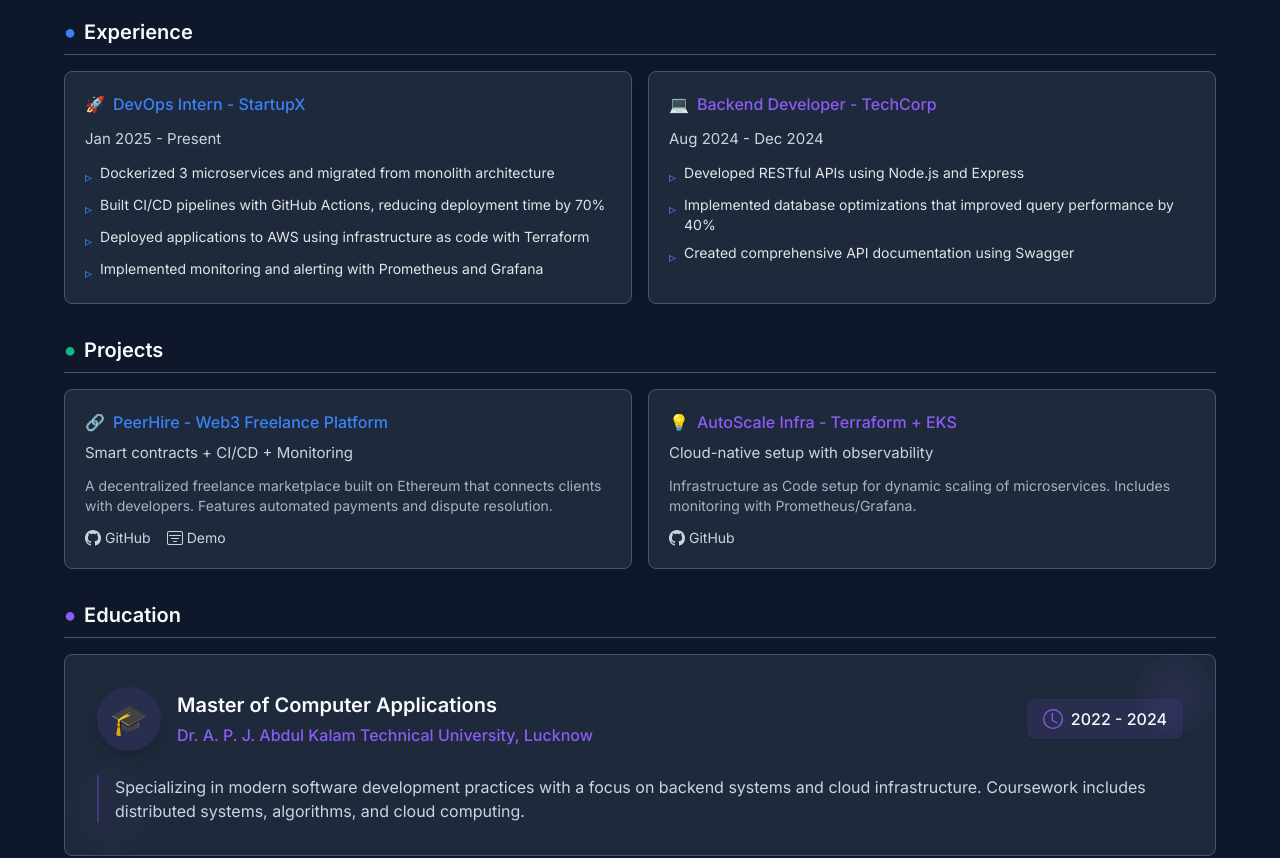
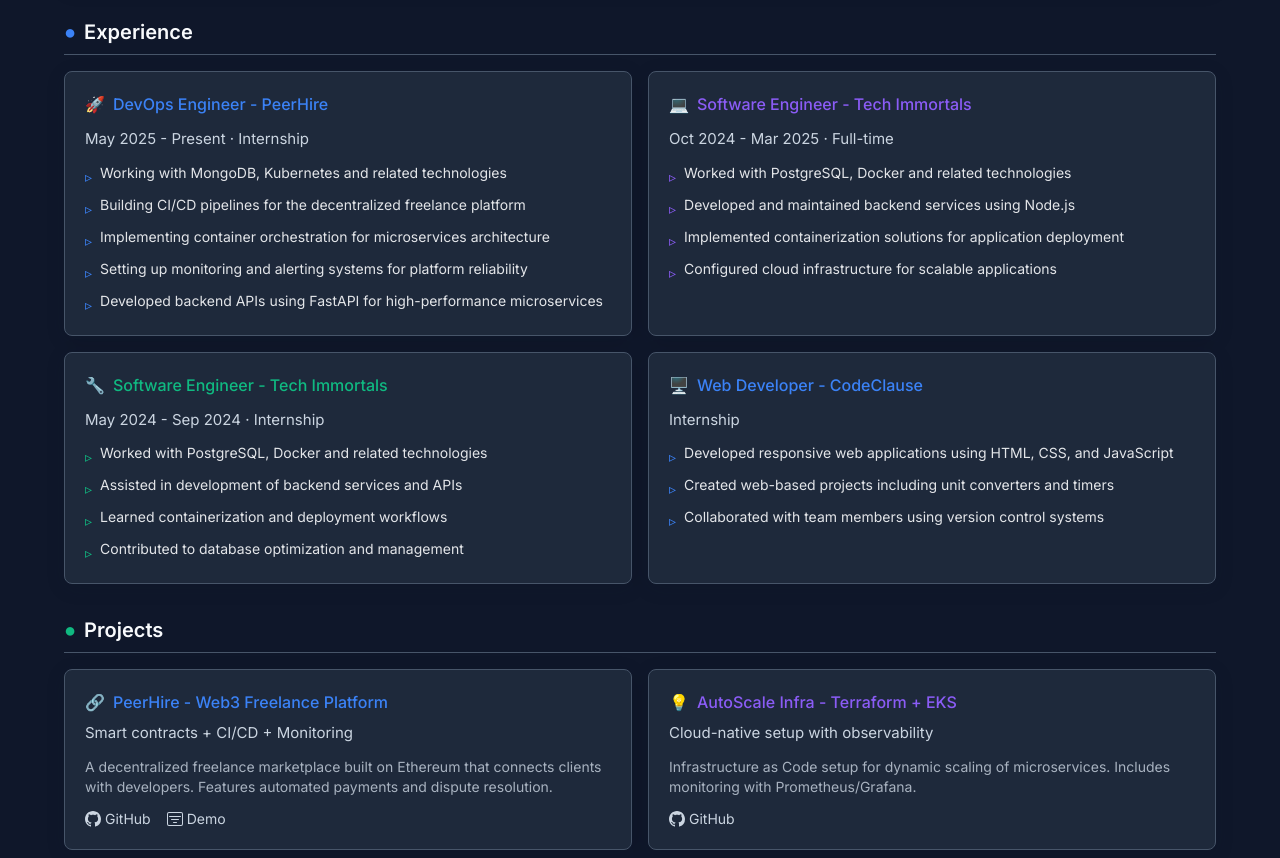
Before and after one commit to AnshumanPatek/Portfolio-2025, a plain HTML site: page index.html in a window 1280 px wide. Shown: the part 980-1838 px from the top of the page. Drawn offline with nearby package versions, Linux system fonts and the light colour scheme.

Commit message:
add Experience section

```diff
--- a/index.html
+++ b/index.html
@@ -426,25 +426,29 @@
                     <div class="absolute inset-0 bg-gradient-shine opacity-0 group-hover:animate-shimmer"></div>
                     <div class="relative z-10">
                         <div class="flex items-center gap-2 font-medium mb-3 text-devops-color">
-                            <span class="transition-transform duration-300 group-hover:scale-110">🚀</span> DevOps Intern - StartupX
+                            <span class="transition-transform duration-300 group-hover:scale-110">🚀</span> DevOps Engineer - PeerHire
                         </div>
-                        <div class="text-text-secondary text-[15px] mb-3">Jan 2025 - Present</div>
+                        <div class="text-text-secondary text-[15px] mb-3">May 2025 - Present · Internship</div>
                         <ul class="space-y-2">
                             <li class="flex items-start gap-2 text-text-primary/90 text-sm group">
                                 <span class="text-devops-color mt-1">▹</span>
-                                <span class="group-hover:translate-x-1 transition-transform duration-300">Dockerized 3 microservices and migrated from monolith architecture</span>
+                                <span class="group-hover:translate-x-1 transition-transform duration-300">Working with MongoDB, Kubernetes and related technologies</span>
                             </li>
                             <li class="flex items-start gap-2 text-text-primary/90 text-sm group">
                                 <span class="text-devops-color mt-1">▹</span>
-                                <span class="group-hover:translate-x-1 transition-transform duration-300">Built CI/CD pipelines with GitHub Actions, reducing deployment time by 70%</span>
+                                <span class="group-hover:translate-x-1 transition-transform duration-300">Building CI/CD pipelines for the decentralized freelance platform</span>
                             </li>
                             <li class="flex items-start gap-2 text-text-primary/90 text-sm group">
                                 <span class="text-devops-color mt-1">▹</span>
-                                <span class="group-hover:translate-x-1 transition-transform duration-300">Deployed applications to AWS using infrastructure as code with Terraform</span>
+                                <span class="group-hover:translate-x-1 transition-transform duration-300">Implementing container orchestration for microservices architecture</span>
                             </li>
                             <li class="flex items-start gap-2 text-text-primary/90 text-sm group">
                                 <span class="text-devops-color mt-1">▹</span>
-                                <span class="group-hover:translate-x-1 transition-transform duration-300">Implemented monitoring and alerting with Prometheus and Grafana</span>
+                                <span class="group-hover:translate-x-1 transition-transform duration-300">Setting up monitoring and alerting systems for platform reliability</span>
+                            </li>
+                            <li class="flex items-start gap-2 text-text-primary/90 text-sm group">
+                                <span class="text-devops-color mt-1">▹</span>
+                                <span class="group-hover:translate-x-1 transition-transform duration-300">Developed backend APIs using FastAPI for high-performance microservices</span>
                             </li>
                         </ul>
                     </div>
@@ -454,21 +458,79 @@
                     <div class="absolute inset-0 bg-gradient-shine opacity-0 group-hover:animate-shimmer"></div>
                     <div class="relative z-10">
                         <div class="flex items-center gap-2 font-medium mb-3 text-backend-color">
-                            <span class="transition-transform duration-300 group-hover:scale-110">💻</span> Backend Developer - TechCorp
+                            <span class="transition-transform duration-300 group-hover:scale-110">💻</span> Software Engineer - Tech Immortals
                         </div>
-                        <div class="text-text-secondary text-[15px] mb-3">Aug 2024 - Dec 2024</div>
+                        <div class="text-text-secondary text-[15px] mb-3">Oct 2024 - Mar 2025 · Full-time</div>
                         <ul class="space-y-2">
                             <li class="flex items-start gap-2 text-text-primary/90 text-sm group">
                                 <span class="text-backend-color mt-1">▹</span>
-                                <span class="group-hover:translate-x-1 transition-transform duration-300">Developed RESTful APIs using Node.js and Express</span>
+                                <span class="group-hover:translate-x-1 transition-transform duration-300">Worked with PostgreSQL, Docker and related technologies</span>
                             </li>
                             <li class="flex items-start gap-2 text-text-primary/90 text-sm group">
                                 <span class="text-backend-color mt-1">▹</span>
-                                <span class="group-hover:translate-x-1 transition-transform duration-300">Implemented database optimizations that improved query performance by 40%</span>
+                                <span class="group-hover:translate-x-1 transition-transform duration-300">Developed and maintained backend services using Node.js</span>
                             </li>
                             <li class="flex items-start gap-2 text-text-primary/90 text-sm group">
                                 <span class="text-backend-color mt-1">▹</span>
-                                <span class="group-hover:translate-x-1 transition-transform duration-300">Created comprehensive API documentation using Swagger</span>
+                                <span class="group-hover:translate-x-1 transition-transform duration-300">Implemented containerization solutions for application deployment</span>
+                            </li>
+                            <li class="flex items-start gap-2 text-text-primary/90 text-sm group">
+                                <span class="text-backend-color mt-1">▹</span>
+                                <span class="group-hover:translate-x-1 transition-transform duration-300">Configured cloud infrastructure for scalable applications</span>
+                            </li>
+                        </ul>
+                    </div>
+                </div>
+            </div>
+
+            <div class="grid grid-cols-1 lg:grid-cols-2 gap-4 mt-4">
+                <div class="bg-card-bg border border-border-color rounded-lg p-5 shadow-card transition-all duration-300 hover:shadow-card-hover hover:border-border-color-shine relative group">
+                    <div class="absolute inset-0 bg-gradient-shine opacity-0 group-hover:animate-shimmer"></div>
+                    <div class="relative z-10">
+                        <div class="flex items-center gap-2 font-medium mb-3 text-tools-color">
+                            <span class="transition-transform duration-300 group-hover:scale-110">🔧</span> Software Engineer - Tech Immortals
+                        </div>
+                        <div class="text-text-secondary text-[15px] mb-3">May 2024 - Sep 2024 · Internship</div>
+                        <ul class="space-y-2">
+                            <li class="flex items-start gap-2 text-text-primary/90 text-sm group">
+                                <span class="text-tools-color mt-1">▹</span>
+                                <span class="group-hover:translate-x-1 transition-transform duration-300">Worked with PostgreSQL, Docker and related technologies</span>
+                            </li>
+                            <li class="flex items-start gap-2 text-text-primary/90 text-sm group">
+                                <span class="text-tools-color mt-1">▹</span>
+                                <span class="group-hover:translate-x-1 transition-transform duration-300">Assisted in development of backend services and APIs</span>
+                            </li>
+                            <li class="flex items-start gap-2 text-text-primary/90 text-sm group">
+                                <span class="text-tools-color mt-1">▹</span>
+                                <span class="group-hover:translate-x-1 transition-transform duration-300">Learned containerization and deployment workflows</span>
+                            </li>
+                            <li class="flex items-start gap-2 text-text-primary/90 text-sm group">
+                                <span class="text-tools-color mt-1">▹</span>
+                                <span class="group-hover:translate-x-1 transition-transform duration-300">Contributed to database optimization and management</span>
+                            </li>
+                        </ul>
+                    </div>
+                </div>
+
+                <div class="bg-card-bg border border-border-color rounded-lg p-5 shadow-card transition-all duration-300 hover:shadow-card-hover hover:border-border-color-shine relative group">
+                    <div class="absolute inset-0 bg-gradient-shine opacity-0 group-hover:animate-shimmer"></div>
+                    <div class="relative z-10">
+                        <div class="flex items-center gap-2 font-medium mb-3 text-devops-color">
+                            <span class="transition-transform duration-300 group-hover:scale-110">🖥️</span> Web Developer - CodeClause
+                        </div>
+                        <div class="text-text-secondary text-[15px] mb-3">Internship</div>
+                        <ul class="space-y-2">
+                            <li class="flex items-start gap-2 text-text-primary/90 text-sm group">
+                                <span class="text-devops-color mt-1">▹</span>
+                                <span class="group-hover:translate-x-1 transition-transform duration-300">Developed responsive web applications using HTML, CSS, and JavaScript</span>
+                            </li>
+                            <li class="flex items-start gap-2 text-text-primary/90 text-sm group">
+                                <span class="text-devops-color mt-1">▹</span>
+                                <span class="group-hover:translate-x-1 transition-transform duration-300">Created web-based projects including unit converters and timers</span>
+                            </li>
+                            <li class="flex items-start gap-2 text-text-primary/90 text-sm group">
+                                <span class="text-devops-color mt-1">▹</span>
+                                <span class="group-hover:translate-x-1 transition-transform duration-300">Collaborated with team members using version control systems</span>
                             </li>
                         </ul>
                     </div>
```
